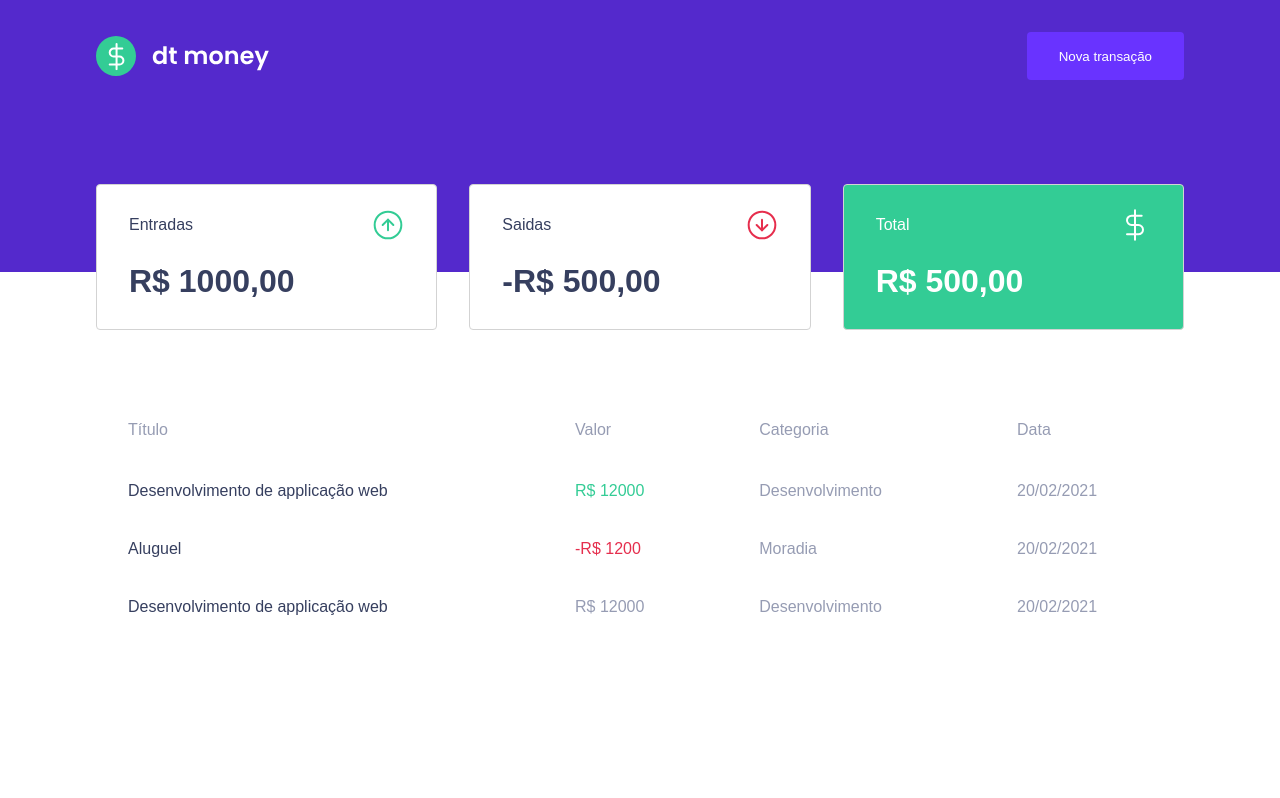
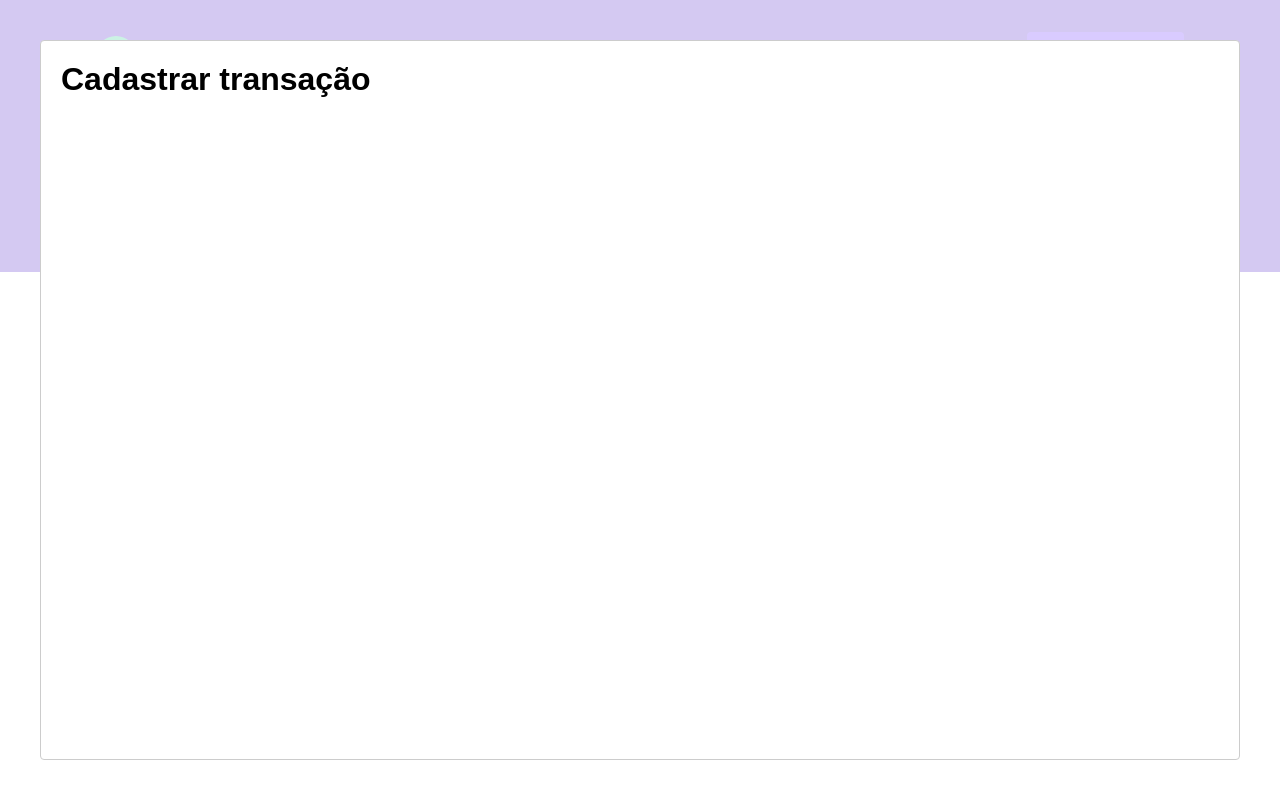
Before and after one commit to misael28/dbmoney, a React (Create React App) app: page / in a window 1280 px wide. Both pictures are taken after a click on the button "Nova transação". Built offline with nearby package versions, Linux system fonts and the light colour scheme; no server answers; what miragejs would draw is missing.

Commit message:
feat: add modal component at project

```diff
--- a/package.json
+++ b/package.json
@@ -14,10 +14,12 @@
     "typescript": "^4.1.2"
   },
   "dependencies": {
+    "@types/react-modal": "^3.12.1",
     "axios": "^0.21.4",
     "miragejs": "^0.1.41",
     "react": "^17.0.2",
     "react-dom": "^17.0.2",
+    "react-modal": "^3.14.3",
     "react-scripts": "4.0.3",
     "styled-components": "^5.3.1",
     "web-vitals": "^1.0.1"
--- a/src/App.tsx
+++ b/src/App.tsx
@@ -1,12 +1,30 @@
 import { Dashboard } from "./components/Dashboard";
 import { Header } from "./components/Header";
 import { GlobalStyle } from "./styles/global";
+import { useState } from "react";
+import Modal from "react-modal";
 
 export function App() {
+  const [isNewTransactionModalOpen, setisNewTransactionModalOpen] =
+    useState(false);
+
+  function handleOpenNewTransactionModal() {
+    setisNewTransactionModalOpen(true);
+  }
+
+  function handleCloseNewTransactionModal() {
+    setisNewTransactionModalOpen(false);
+  }
   return (
     <>
-      <Header />
+      <Header onOpenNewTransactionModal={handleOpenNewTransactionModal} />
       <Dashboard />
+      <Modal
+        isOpen={isNewTransactionModalOpen}
+        onRequestClose={handleCloseNewTransactionModal}
+      >
+        <h1>Cadastrar transação</h1>
+      </Modal>
       <GlobalStyle />
     </>
   );
--- a/src/components/Header/index.tsx
+++ b/src/components/Header/index.tsx
@@ -1,11 +1,17 @@
 import logoImg from "../../assets/logo.svg";
 import { Container, Content } from "./styles";
-export function Header() {
+
+interface IProps {
+  onOpenNewTransactionModal: () => void;
+}
+export function Header({ onOpenNewTransactionModal }: IProps) {
   return (
     <Container>
       <Content>
         <img src={logoImg} alt="dt money" />
-        <button type="button">Nova transação</button>
+        <button type="button" onClick={onOpenNewTransactionModal}>
+          Nova transação
+        </button>
       </Content>
     </Container>
   );
```
Also changed, not shown: 1 other file (tests, documents, lock files or other folders).
